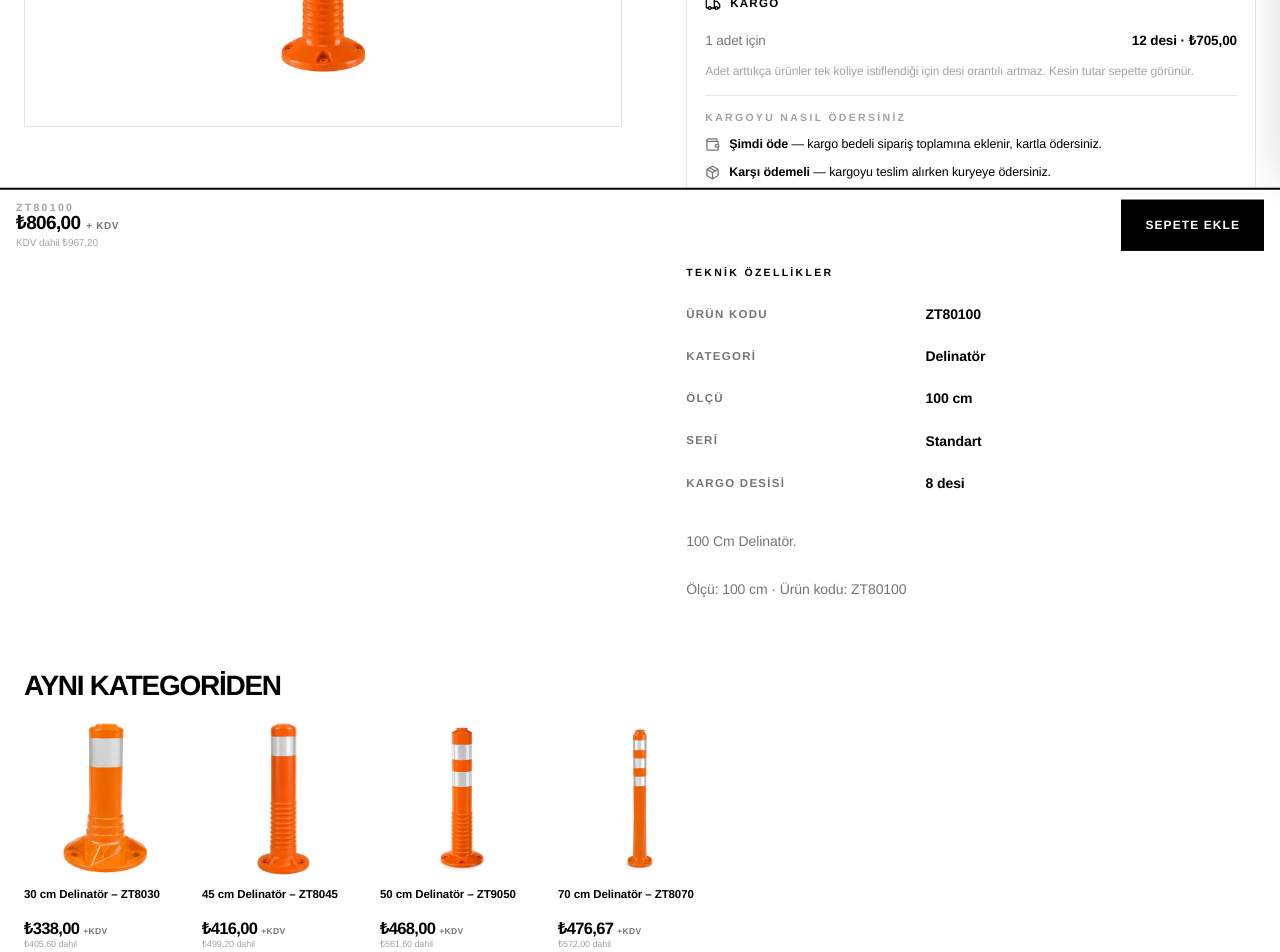
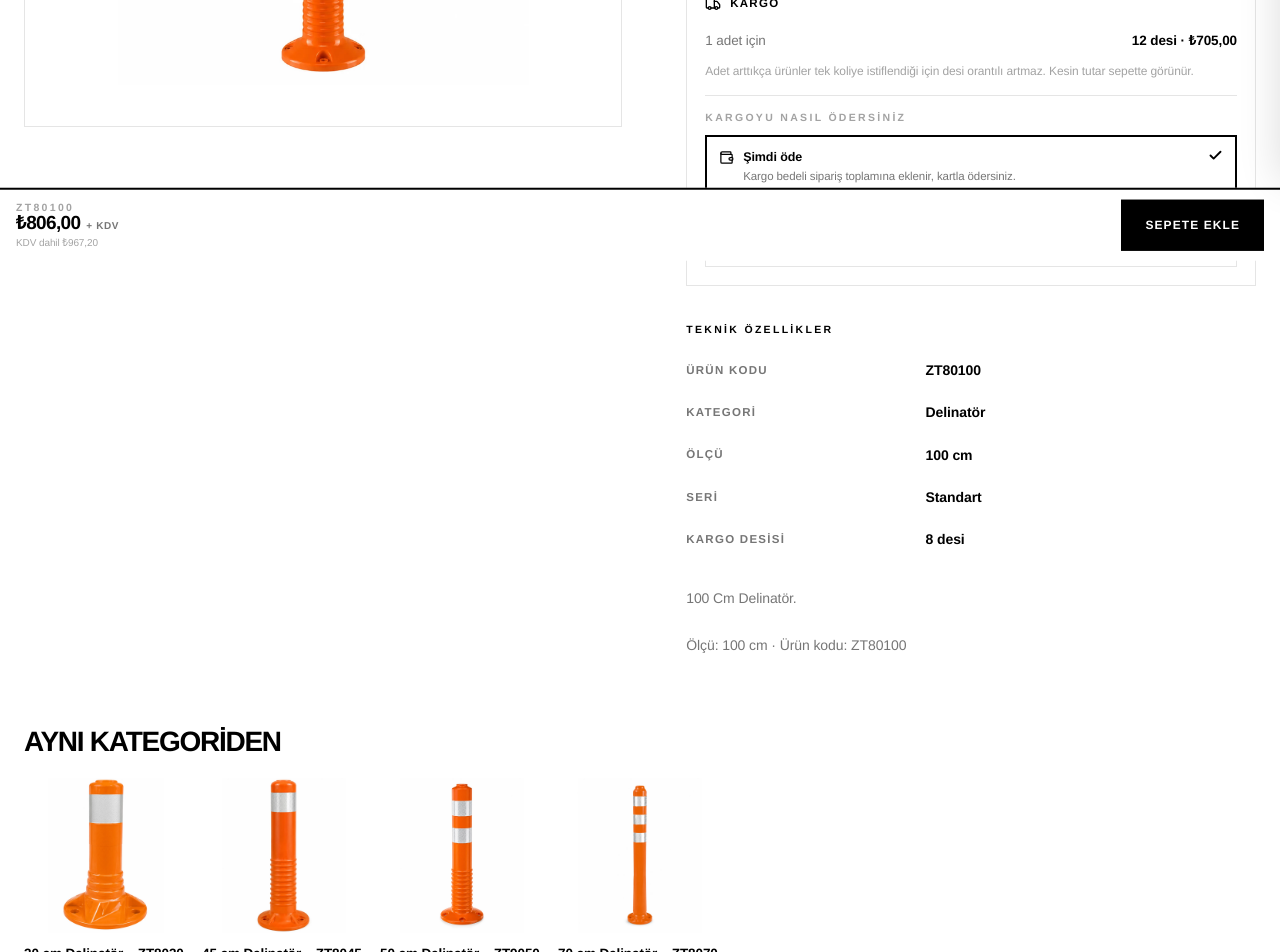
Before and after one commit to pekcandanoglumustafa/cvsepeti-shop, a Next.js app: page /urun/100-cm-delinator-zt80100 in a window 1280 px wide. Shown: the part 620-1572 px from the top of the page. Built offline with nearby package versions, Linux system fonts and the light colour scheme.

Commit message:
feat: kargo odeme secimi urun sayfasi/sepet/cekmecede secilebilir, her kategoriden bir urun vitrini, urun adi buyutuldu

```diff
--- a/app/odeme/page.tsx
+++ b/app/odeme/page.tsx
@@ -14,7 +14,8 @@ type FaturaTipi = "bireysel" | "kurumsal";
 type KargoOdeme = "pesin" | "karsi";
 
 export default function Odeme() {
-  const { items, total, totalKdv, kdvTutar, kargoDesi, kargo } = useCart();
+  const { items, total, totalKdv, kdvTutar, kargoDesi, kargo,
+          kargoOdeme, setKargoOdeme } = useCart();
   const router = useRouter();
   const [mounted, setMounted] = useState(false);
   const [loading, setLoading] = useState(false);
@@ -23,7 +24,6 @@ export default function Odeme() {
   const [touched, setTouched] = useState<Record<string, boolean>>({});
 
   const [faturaTipi, setFaturaTipi] = useState<FaturaTipi>("bireysel");
-  const [kargoOdeme, setKargoOdeme] = useState<KargoOdeme>("pesin");
 
   const [f, setF] = useState({
     name: "", surname: "", email: "", phone: "", identityNumber: "",
--- a/app/sepet/page.tsx
+++ b/app/sepet/page.tsx
@@ -7,7 +7,8 @@ import { useCart } from "@/lib/cart";
 import { formatTL, TABAN_UCRET, TABAN_DESI } from "@/lib/kargo";
 
 export default function Sepet() {
-  const { items, remove, setQty, total, totalKdv, kdvTutar, kargoDesi, kargo, genelToplam } = useCart();
+  const { items, remove, setQty, total, totalKdv, kdvTutar, kargoDesi, kargo, genelToplam,
+          kargoOdeme, setKargoOdeme } = useCart();
   const [m, setM] = useState(false);
   useEffect(() => setM(true), []);
   if (!m) return <main style={{ minHeight: 400 }} />;
@@ -64,7 +65,24 @@ export default function Sepet() {
           <p className="eyebrow" style={{ marginBottom: 16 }}>Özet</p>
           <Row k="Ara toplam (KDV hariç)" v={formatTL(total())} />
           <Row k="KDV %20" v={formatTL(kdvTutar())} />
-          <Row k={desi > 0 ? `Kargo · ${desi} desi` : "Kargo"} v={desi > 0 ? formatTL(kargo()) : "Ücretsiz"} />
+          <Row k={desi > 0 ? `Kargo · ${desi} desi` : "Kargo"}
+               v={desi === 0 ? "Ücretsiz" : kargoOdeme === "karsi" ? "Kuryeye ödenecek" : formatTL(kargo())} />
+
+          {desi > 0 && (
+            <div style={{ marginTop: 10, display: "grid", gap: 7 }}>
+              <p className="eyebrow" style={{ color: "var(--dim)" }}>Kargoyu nasıl ödersiniz</p>
+              {([["pesin", "Şimdi öde", `Kargo bedeli ${formatTL(kargo())} sipariş toplamına eklenir`],
+                 ["karsi", "Karşı ödemeli", "Kargoyu teslim alırken kuryeye ödersiniz"]] as const).map(([k, b, a]) => (
+                <button key={k} onClick={() => setKargoOdeme(k as any)} aria-pressed={kargoOdeme === k}
+                  style={{ padding: "12px 13px", cursor: "pointer", textAlign: "left",
+                           border: kargoOdeme === k ? "2px solid var(--ink)" : "1px solid var(--hair)",
+                           background: kargoOdeme === k ? "var(--tile)" : "#fff" }}>
+                  <span style={{ display: "block", fontSize: 13, fontWeight: 800 }}>{b}</span>
+                  <span style={{ display: "block", fontSize: 11.5, color: "var(--muted)", marginTop: 3, lineHeight: 1.5 }}>{a}</span>
+                </button>
+              ))}
+            </div>
+          )}
           <div className="band-thin" style={{ margin: "14px 0" }} />
           <div style={{ display: "flex", justifyContent: "space-between", alignItems: "baseline" }}>
             <span className="label">Toplam</span>
--- a/components/CartDrawer.tsx
+++ b/components/CartDrawer.tsx
@@ -8,7 +8,8 @@ import { formatTL, TABAN_UCRET, TABAN_DESI } from "@/lib/kargo";
 
 /** Sepete ekleyince sağdan açılan çekmece — standart e-ticaret davranışı */
 export default function CartDrawer() {
-  const { items, remove, setQty, total, totalKdv, kdvTutar, kargoDesi, kargo, genelToplam } = useCart();
+  const { items, remove, setQty, total, totalKdv, kdvTutar, kargoDesi, kargo, genelToplam,
+          kargoOdeme, setKargoOdeme } = useCart();
   const [acik, setAcik] = useState(false);
   const [sonEklenen, setSonEklenen] = useState("");
   const [m, setM] = useState(false);
@@ -145,7 +146,23 @@ export default function CartDrawer() {
           <div style={{ borderTop: "2px solid var(--ink)", padding: "14px 18px 18px", background: "#fff" }}>
             <Satir k="Ara toplam (KDV hariç)" v={formatTL(total())} />
             <Satir k="KDV %20" v={formatTL(kdvTutar())} />
-            <Satir k={desi > 0 ? `Kargo · ${desi} desi` : "Kargo"} v={desi > 0 ? formatTL(kargo()) : "Ücretsiz"} />
+            <Satir k={desi > 0 ? `Kargo · ${desi} desi` : "Kargo"}
+                   v={desi === 0 ? "Ücretsiz" : kargoOdeme === "karsi" ? "Kuryeye ödenecek" : formatTL(kargo())} />
+
+            {desi > 0 && (
+              <div style={{ display: "grid", gridTemplateColumns: "1fr 1fr", gap: 6, marginTop: 8 }}>
+                {([["pesin", "Şimdi öde", formatTL(kargo())],
+                   ["karsi", "Karşı ödemeli", "Teslimatta"]] as const).map(([k, b, a]) => (
+                  <button key={k} onClick={() => setKargoOdeme(k as any)} aria-pressed={kargoOdeme === k}
+                    style={{ padding: "9px 8px", cursor: "pointer", textAlign: "left",
+                             border: kargoOdeme === k ? "2px solid var(--ink)" : "1px solid var(--hair)",
+                             background: kargoOdeme === k ? "var(--tile)" : "#fff" }}>
+                    <span style={{ display: "block", fontSize: 11.5, fontWeight: 800 }}>{b}</span>
+                    <span style={{ display: "block", fontSize: 10.5, color: "var(--muted)", marginTop: 2 }}>{a}</span>
+                  </button>
+                ))}
+              </div>
+            )}
 
             <div style={{ display: "flex", justifyContent: "space-between", alignItems: "baseline",
                           paddingTop: 10, marginTop: 8, borderTop: "1px solid var(--hair)" }}>
--- a/components/KargoBilgi.tsx
+++ b/components/KargoBilgi.tsx
@@ -1,10 +1,12 @@
 "use client";
-import { Truck, Wallet, Package } from "lucide-react";
+import { Truck, Wallet, Package, Check } from "lucide-react";
+import { useCart } from "@/lib/cart";
 import { TABAN_UCRET, TABAN_DESI, kargoUcreti, urunDesi, formatTL, buyukHacimli } from "@/lib/kargo";
 import type { Product } from "@/lib/products";
 
 /** Ürün sayfasında kargo maliyetini ve ödeme seçeneklerini önceden gösterir */
 export default function KargoBilgi({ product }: { product: Product }) {
+  const { kargoOdeme, setKargoOdeme } = useCart();
   const o = { olcu3: product.olcu3 || [25, 20, 12], geo: (product.geo || "HACIMLI") as any, agirlik_kg: product.agirlik_kg || 0 };
   const desi = urunDesi(o);
   const ucret = kargoUcreti(desi);
@@ -38,23 +40,26 @@ export default function KargoBilgi({ product }: { product: Product }) {
       <div className="hair" style={{ margin: "14px 0" }} />
 
       <p className="eyebrow" style={{ color: "var(--dim)", marginBottom: 10 }}>Kargoyu nasıl ödersiniz</p>
-      <div style={{ display: "flex", flexDirection: "column", gap: 9 }}>
-        <div style={{ display: "flex", gap: 9 }}>
-          <Wallet size={15} style={{ flexShrink: 0, marginTop: 2, color: "var(--muted)" }} />
-          <p style={{ fontSize: 12.5, lineHeight: 1.55 }}>
-            <strong>Şimdi öde</strong> — kargo bedeli sipariş toplamına eklenir, kartla ödersiniz.
-          </p>
-        </div>
-        <div style={{ display: "flex", gap: 9 }}>
-          <Package size={15} style={{ flexShrink: 0, marginTop: 2, color: "var(--muted)" }} />
-          <p style={{ fontSize: 12.5, lineHeight: 1.55 }}>
-            <strong>Karşı ödemeli</strong> — kargoyu teslim alırken kuryeye ödersiniz.
-          </p>
-        </div>
+      <div style={{ display: "grid", gap: 7 }}>
+        {([["pesin", Wallet, "Şimdi öde", "Kargo bedeli sipariş toplamına eklenir, kartla ödersiniz."],
+           ["karsi", Package, "Karşı ödemeli", "Kargoyu teslim alırken kuryeye ödersiniz."]] as const).map(
+          ([k, Icon, b, a]) => (
+            <button key={k} type="button" onClick={() => setKargoOdeme(k as any)}
+              aria-pressed={kargoOdeme === k}
+              style={{ display: "flex", alignItems: "flex-start", gap: 9, padding: "11px 12px",
+                       cursor: "pointer", textAlign: "left", width: "100%",
+                       border: kargoOdeme === k ? "2px solid var(--ink)" : "1px solid var(--hair)",
+                       background: kargoOdeme === k ? "var(--tile)" : "#fff" }}>
+              <Icon size={15} style={{ flexShrink: 0, marginTop: 2 }} />
+              <span style={{ flex: 1 }}>
+                <span style={{ display: "block", fontSize: 12.5, fontWeight: 800 }}>{b}</span>
+                <span style={{ display: "block", fontSize: 11.5, color: "var(--muted)", marginTop: 2, lineHeight: 1.5 }}>{a}</span>
+              </span>
+              {kargoOdeme === k && <Check size={15} strokeWidth={3} />}
+            </button>
+          )
+        )}
       </div>
-      <p style={{ fontSize: 11.5, color: "var(--dim)", marginTop: 11 }}>
-        Seçimi ödeme adımında yaparsınız.
-      </p>
     </div>
   );
 }
--- a/components/ProductCard.tsx
+++ b/components/ProductCard.tsx
@@ -19,10 +19,10 @@ export default function ProductCard({ product: p, oncelik = false }: { product:
         )}
       </div>
 
-      <div style={{ paddingTop: 6, display: "flex", flexDirection: "column", gap: 2, flex: 1 }}>
-        <p className="name" style={{ fontSize: 11.5, fontWeight: 600, lineHeight: 1.25,
+      <div style={{ paddingTop: 8, display: "flex", flexDirection: "column", gap: 4, flex: 1 }}>
+        <p className="name" style={{ fontSize: 13.5, fontWeight: 700, lineHeight: 1.28,
                                      display: "-webkit-box", WebkitLineClamp: 2, WebkitBoxOrient: "vertical",
-                                     overflow: "hidden", minHeight: "2.5em" }}>
+                                     overflow: "hidden", minHeight: "2.56em" }}>
           {p.name}
         </p>
 
--- /dev/null
+++ b/data/kategori_vitrin.json
@@ -0,0 +1,177 @@
+[
+ {
+  "kat": "Delinatör",
+  "slug": "tpu-esnek-delinatorler-soketli-hx-70cmx80mm-12281-ub-r",
+  "adet": 63
+ },
+ {
+  "kat": "Trafik Konisi",
+  "slug": "tpe-trafik-konisi-h-75-cm-12386-tk-r2",
+  "adet": 59
+ },
+ {
+  "kat": "Hız Kesici Kasis",
+  "slug": "9-kg-hiz-kesici-kasis-icin-govde-basligi-zt45601",
+  "adet": 45
+ },
+ {
+  "kat": "Solar & Flaşör Lamba",
+  "slug": "solar-ledli-yol-bakim-levhalari-hxw-90x60-cm-21800-fl-serisi",
+  "adet": 37
+ },
+ {
+  "kat": "Şerit Ayırıcı",
+  "slug": "75-cm-delinatorlu-serit-ayirici-zt12875",
+  "adet": 35
+ },
+ {
+  "kat": "Güvenlik Bariyeri",
+  "slug": "metal-guvenlik-barikati-hxl-110x200-cm-12534-fb-st",
+  "adet": 32
+ },
+ {
+  "kat": "Duba & Kaldırım Sınırlama",
+  "slug": "dubali-uyari-dikmesi-hx-100-cm-x-63-mm-12409-1-db-r",
+  "adet": 23
+ },
+ {
+  "kat": "Zemin İşaretleme",
+  "slug": "gorme-engelli-zemin-isaretleme-olcu-60x30-cm-pl-8017",
+  "adet": 18
+ },
+ {
+  "kat": "Dikdörtgen Levha",
+  "slug": "dikdortgen-levha-cift-yon-ozel-baski-zt345d",
+  "adet": 17
+ },
+ {
+  "kat": "Diğer Trafik Ekipmanı",
+  "slug": "tpu-kaydirmaz-merdiven-kaplama-olcu-60x30-cm-pl-8022",
+  "adet": 17
+ },
+ {
+  "kat": "Araç Stoperi",
+  "slug": "60-cm-arac-stoperi-siyah-sari-zt1560",
+  "adet": 15
+ },
+ {
+  "kat": "Yol Butonu",
+  "slug": "mercekli-yol-butonu-100x220x32-mm-12003-yb",
+  "adet": 14
+ },
+ {
+  "kat": "Uyarı Levhası",
+  "slug": "portatif-uyari-levhasi-hxw-62x24-5cm-iki-yonde-uyari-108-a-f",
+  "adet": 14
+ },
+ {
+  "kat": "Yuvarlak Levha",
+  "slug": "yuvarlak-levha-cift-yon-ozel-baski-zt537d",
+  "adet": 13
+ },
+ {
+  "kat": "Ekstra Yuvarlak Levha",
+  "slug": "ekstra-yuvarlak-levha-cif-yon-ozel-baski-zt637d",
+  "adet": 12
+ },
+ {
+  "kat": "Zincir",
+  "slug": "8-mm-zincir-3-m-sari-siyah-123-a",
+  "adet": 12
+ },
+ {
+  "kat": "Üçgen Levha",
+  "slug": "ucgen-levha-cift-yon-ozel-baski-zt772d",
+  "adet": 11
+ },
+ {
+  "kat": "Güvenlik Aynası",
+  "slug": "80-cm-guvenlik-aynasi-zt6080",
+  "adet": 10
+ },
+ {
+  "kat": "Kare Levha",
+  "slug": "kare-levha-cift-yon-ozel-baski-zt945d",
+  "adet": 10
+ },
+ {
+  "kat": "Dikme + Panel Sistemi",
+  "slug": "63-cm-dikme-dikdortgen-tabanli-75-cm-panel-zt7563-da",
+  "adet": 8
+ },
+ {
+  "kat": "Refüj Başı Dubası",
+  "slug": "100-cm-refuj-basi-levha-zt40100p",
+  "adet": 8
+ },
+ {
+  "kat": "Kolon Köşe Koruyucu",
+  "slug": "otopark-kolon-kose-koruyucu-h-80-cm-12295-ub-r",
+  "adet": 8
+ },
+ {
+  "kat": "Panel Levhası",
+  "slug": "75-cm-panel-zt12575",
+  "adet": 6
+ },
+ {
+  "kat": "Uyarı Dikmesi",
+  "slug": "63cm-uyari-dikmesi-yuvarlak-tabanli-2-reflektifli-zt63315r2",
+  "adet": 4
+ },
+ {
+  "kat": "Ağırlık Tabanı",
+  "slug": "48-cm-altigen-agirlik-tabani-zt203a",
+  "adet": 4
+ },
+ {
+  "kat": "Katlanabilir Levha",
+  "slug": "katlanabilir-levha-zt5000",
+  "adet": 3
+ },
+ {
+  "kat": "Koni Kulpu",
+  "slug": "turuncu-kulp-zt102a",
+  "adet": 3
+ },
+ {
+  "kat": "Dikme Kelepçesi",
+  "slug": "63-cm-dikme-kelepcesi-zt63a",
+  "adet": 2
+ },
+ {
+  "kat": "Flaşör Lamba",
+  "slug": "solar-flasor-led-lambasi-kirmizi-zt404r",
+  "adet": 2
+ },
+ {
+  "kat": "El Uyarı Levhası",
+  "slug": "el-uyari-levhasi-dur-gec-zt452d",
+  "adet": 2
+ },
+ {
+  "kat": "Zincir Kancası",
+  "slug": "zincir-kancasi-plastik-siyah-zt330a",
+  "adet": 2
+ },
+ {
+  "kat": "Vida",
+  "slug": "10x110-mm-trifon-vida-zt80a",
+  "adet": 1
+ },
+ {
+  "kat": "Dübel",
+  "slug": "16x90mm-plastik-dubel-zt90a",
+  "adet": 1
+ },
+ {
+  "kat": "Bağlantı Aparatı",
+  "slug": "delinator-baglanti-aparati-zt100a",
+  "adet": 1
+ },
+ {
+  "kat": "Kablo Koruyucu",
+  "slug": "kablo-koruyucu-ztr105",
+  "adet": 1
+ }
+]
--- a/lib/cart.ts
+++ b/lib/cart.ts
@@ -20,8 +20,12 @@ export type CartItem = {
   agirlikli?: boolean;
 };
 
+export type KargoOdeme = "pesin" | "karsi";
+
 type CartState = {
   items: CartItem[];
+  kargoOdeme: KargoOdeme;
+  setKargoOdeme: (v: KargoOdeme) => void;
   add: (item: Omit<CartItem, "qty">, qty?: number) => void;
   remove: (slug: string) => void;
   setQty: (slug: string, qty: number) => void;
@@ -39,6 +43,8 @@ export const useCart = create<CartState>()(
   persist(
     (set, get) => ({
       items: [],
+      kargoOdeme: "pesin" as KargoOdeme,
+      setKargoOdeme: (v) => set({ kargoOdeme: v }),
       add: (item, qty = 1) => {
         const items = get().items;
         const existing = items.find((i) => i.slug === item.slug);
@@ -87,7 +93,8 @@ export const useCart = create<CartState>()(
           }))
         ),
       kargo: () => kargoUcreti(get().kargoDesi()),
-      genelToplam: () => get().totalKdv() + get().kargo(),
+      genelToplam: () =>
+        get().totalKdv() + (get().kargoOdeme === "karsi" ? 0 : get().kargo()),
     }),
     { name: "cvsepeti-cart" }
   )
```
Also changed, not shown: app/page.tsx (+26 -1 lines).
